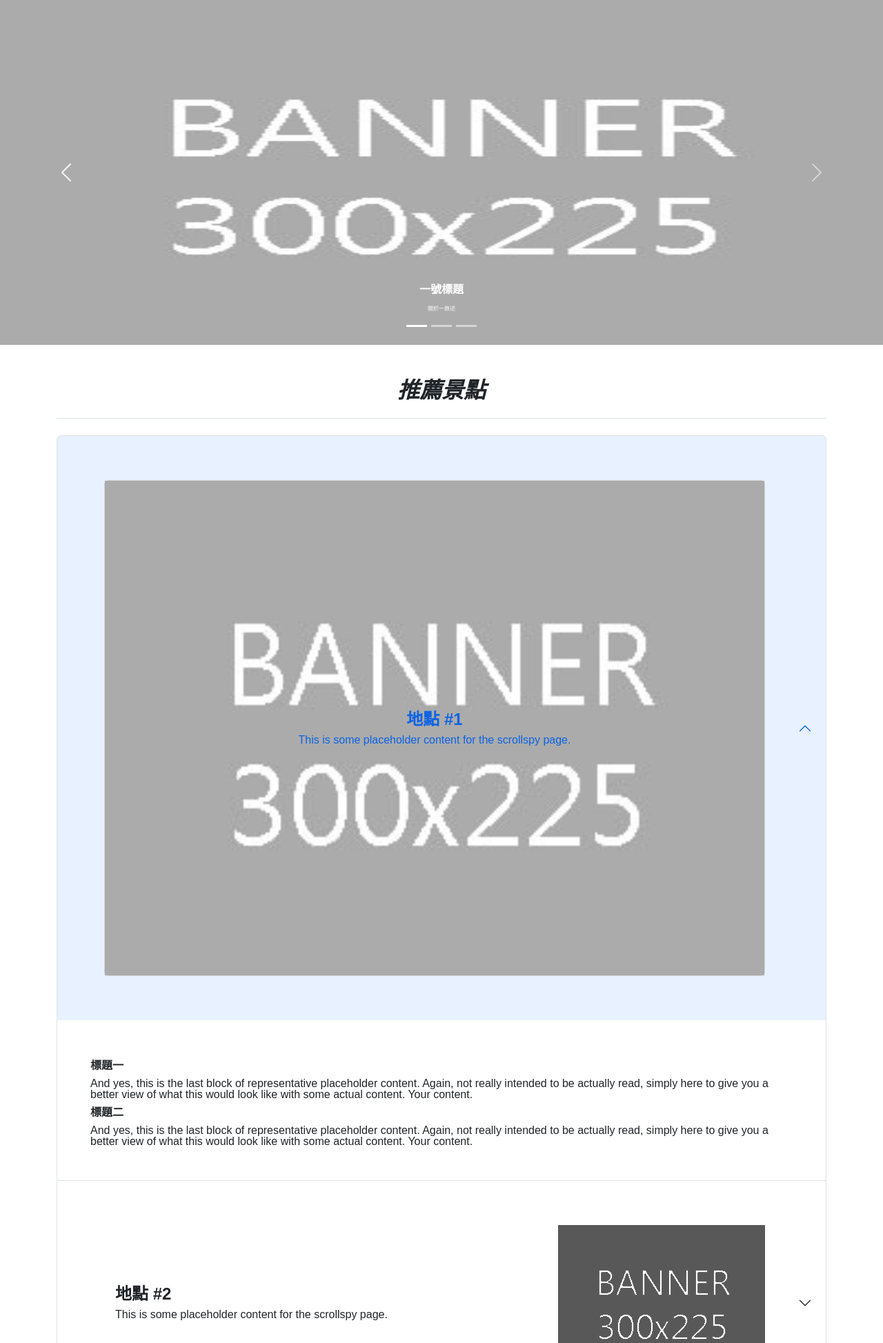
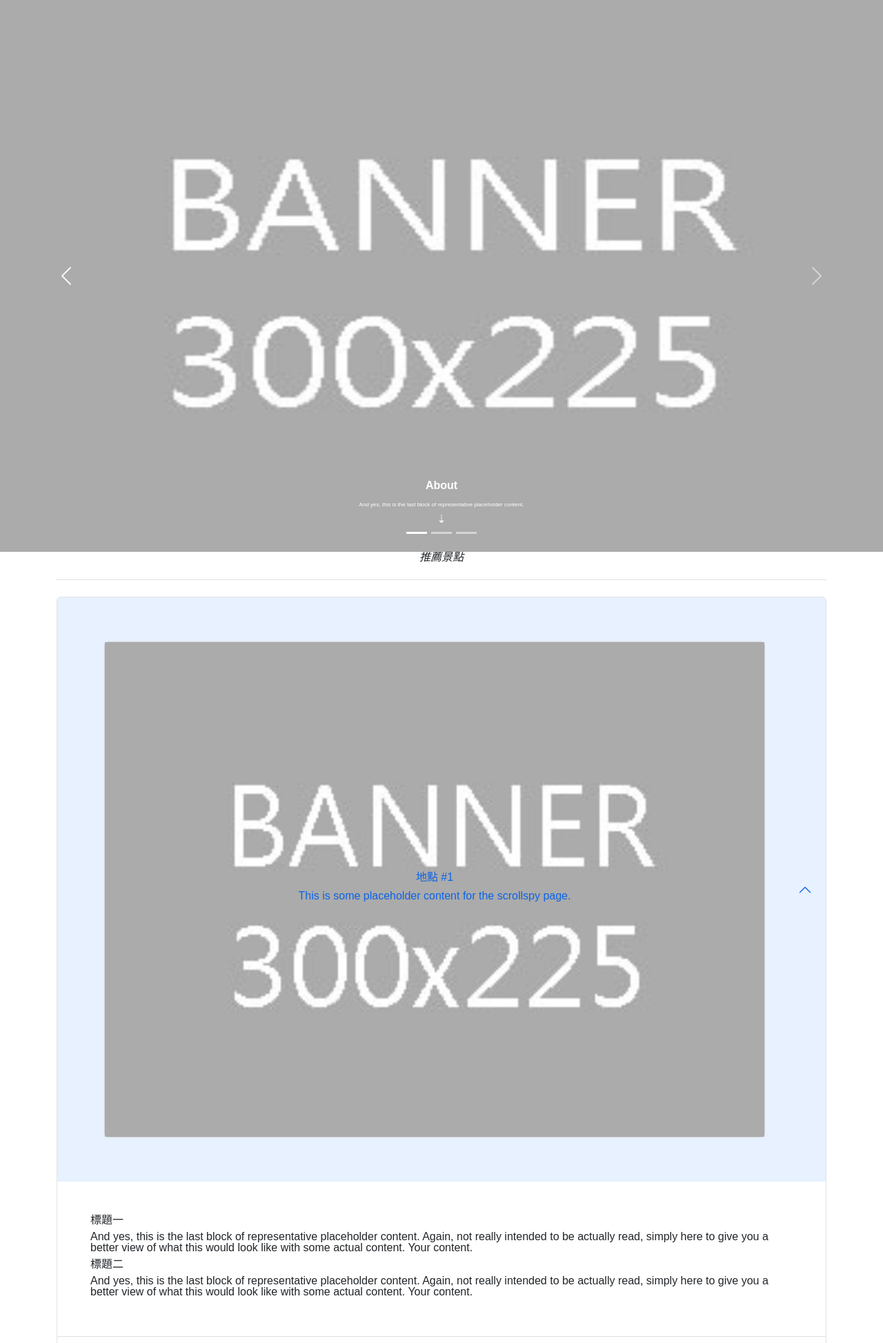
Before and after one commit to whats2000/TravelBlogProject, a PHP site: template templates/index.html in a window 1280 px wide. Shown: the top 1947 px of the page at 69% size. Run offline with PHP 8.4, Linux system fonts and the light colour scheme; the template is opened without the code that fills it, so the values that code supplies are empty; some libraries are stand-ins or nearby versions.

Commit message:
Update the rendering carousel in index.html

```diff
--- a/static/css/main.css
+++ b/static/css/main.css
@@ -502,12 +502,60 @@ template {
 *          index.html
 *
 **********************************/
-/* about.html */ /* carousel.html */
+/* about.html */
+@media only screen and (max-width: 768px) {
+  section#about div.display-2-col {
+    display: none;
+  }
+}
+@media only screen and (min-width: 769px) {
+  section#about div.display-1-col {
+    display: none;
+  }
+}
+section#about h3 {
+  font-size: 1.5em;
+  border-bottom: 1px solid lightgray;
+  padding: 0.5em 0;
+}
+section#about p {
+  font-size: 1em;
+  margin: 1em 0;
+}
+
+/* carousel.html */
 section#carousel-travel div.carousel-inner div.carousel-item {
   background-color: black;
+  background-size: cover;
 }
 section#carousel-travel div.carousel-inner div.carousel-item img {
-  max-height: 500px;
+  height: 100vh;
+}
+section#carousel-travel .bounce {
+  -webkit-animation: bounce 2s infinite;
+  animation: bounce 2s infinite;
+}
+@-webkit-keyframes bounce {
+  0% {
+    transform: translateY(0);
+  }
+  20% {
+    transform: translateY(5px);
+  }
+  40% {
+    transform: translateY(0);
+  }
+}
+@keyframes bounce {
+  0% {
+    transform: translateY(0);
+  }
+  20% {
+    transform: translateY(5px);
+  }
+  40% {
+    transform: translateY(0);
+  }
 }
 section#carousel-travel h5 {
   font-size: 1em;
@@ -533,24 +581,60 @@ nav#navbar.nav-bg-black {
 }
 
 /* post.html */
-section#post {
-  margin-top: 50px;
+section#post div.img-container div.img-hov {
+  display: flex;
 }
-section#post img.card-img {
-  height: 223px;
+section#post div.img-container div.img-hov div.img-hov-item {
+  position: relative;
 }
-section#post h2 {
-  font-size: 2em;
-  font-weight: bold;
+section#post div.img-container div.img-hov div.img-hov-item div.img-hov-cover {
+  position: absolute;
+  top: 0;
+  bottom: 0;
+  left: 0;
+  right: 0;
+  opacity: 0;
+  transition: 0.3s ease;
+  background-color: black;
 }
-section#post h4 {
+section#post div.img-container div.img-hov div.img-hov-item figcaption.img-hov-text {
+  color: white;
+  opacity: 0;
+  position: absolute;
+  top: 50%;
+  left: 50%;
+  transition: 0.5s ease;
+  transform: translate(-50%, -50%);
+  -ms-transform: translate(-50%, -50%);
+}
+section#post div.img-container div.img-hov div.img-hov-item:hover div.img-hov-cover {
+  opacity: 0.5;
+}
+section#post div.img-container div.img-hov div.img-hov-item:hover figcaption.img-hov-text {
+  opacity: 1;
+}
+@media only screen and (max-width: 640px) {
+  section#post div.img-container div.display-2-col {
+    display: none;
+  }
+}
+@media only screen and (min-width: 641px) {
+  section#post div.img-container div.display-1-col {
+    display: none;
+  }
+}
+section#post h3 {
   font-size: 1.5em;
   font-weight: bold;
 }
-section#post h5 {
+section#post p {
   font-size: 1em;
-  font-weight: bold;
-  padding: 10px 0px;
+  margin: 0.5em 0;
+}
+@media only screen and (min-width: 640px) and (max-width: 992px) {
+  section#post p {
+    display: none;
+  }
 }
 
 /* tips.html */
--- a/static/scss/index/_carousel.html.scss
+++ b/static/scss/index/_carousel.html.scss
@@ -4,10 +4,33 @@ section#carousel-travel {
     div.carousel-inner {
         div.carousel-item {
             background-color: black;
+            background-size: cover;
 
             img {
-                max-height: 500px;
+                height: 100vh;
             }
+        }
+    }
+
+    // More about animation https://www.w3schools.com/css/css3_animations.asp
+    .bounce {
+        -moz-animation: bounce 2s infinite;
+        -webkit-animation: bounce 2s infinite;
+        animation: bounce 2s infinite;
+    }
+
+    @keyframes bounce {
+
+        0% {
+            transform: translateY(0);
+        }
+
+        20% {
+            transform: translateY(5px);
+        }
+
+        40% {
+            transform: translateY(0);
         }
     }
 
--- a/templates/index/carousel.html
+++ b/templates/index/carousel.html
@@ -10,24 +10,33 @@
         <div class="carousel-item active">
             <img src="/static/images/carousel/carousel1.jpg" class="d-block w-100 img-fluid" alt="圖片無法載入">
             <div class="carousel-caption d-none d-md-block">
-                <h5>一號標題</h5>
-                <p>關於一敘述</p>
+                <h5>About</h5>
+                <p>And yes, this is the last block of representative placeholder content. </p>
+                <div class="bounce">
+                    <a class="link-light" href="#about">&#x21E3;</a>
+                </div>
             </div>
         </div>
 
         <div class="carousel-item">
             <img src="/static/images/carousel/carousel2.jpg" class="d-block w-100 img-fluid" alt="圖片無法載入">
             <div class="carousel-caption d-none d-md-block">
-                <h5>二號標題</h5>
-                <p>關於二敘述</p>
+                <h5>Explore</h5>
+                <p>And yes, this is the last block of representative placeholder content. </p>
+                <div class="bounce">
+                    <a class="link-light" href="#post">&#x21E3;</a>
+                </div>
             </div>
         </div>
 
         <div class="carousel-item">
             <img src="/static/images/carousel/carousel3.jpg" class="d-block w-100 img-fluid" alt="圖片無法載入">
             <div class="carousel-caption d-none d-md-block">
-                <h5>三號標題</h5>
-                <p>關於三敘述</p>
+                <h5>Tips</h5>
+                <p>And yes, this is the last block of representative placeholder content. </p>
+                <div class="bounce">
+                    <a class="link-light" href="#tips">&#x21E3;</a>
+                </div>
             </div>
         </div>
     </div>
```
Also changed, not shown: 1 other file.
